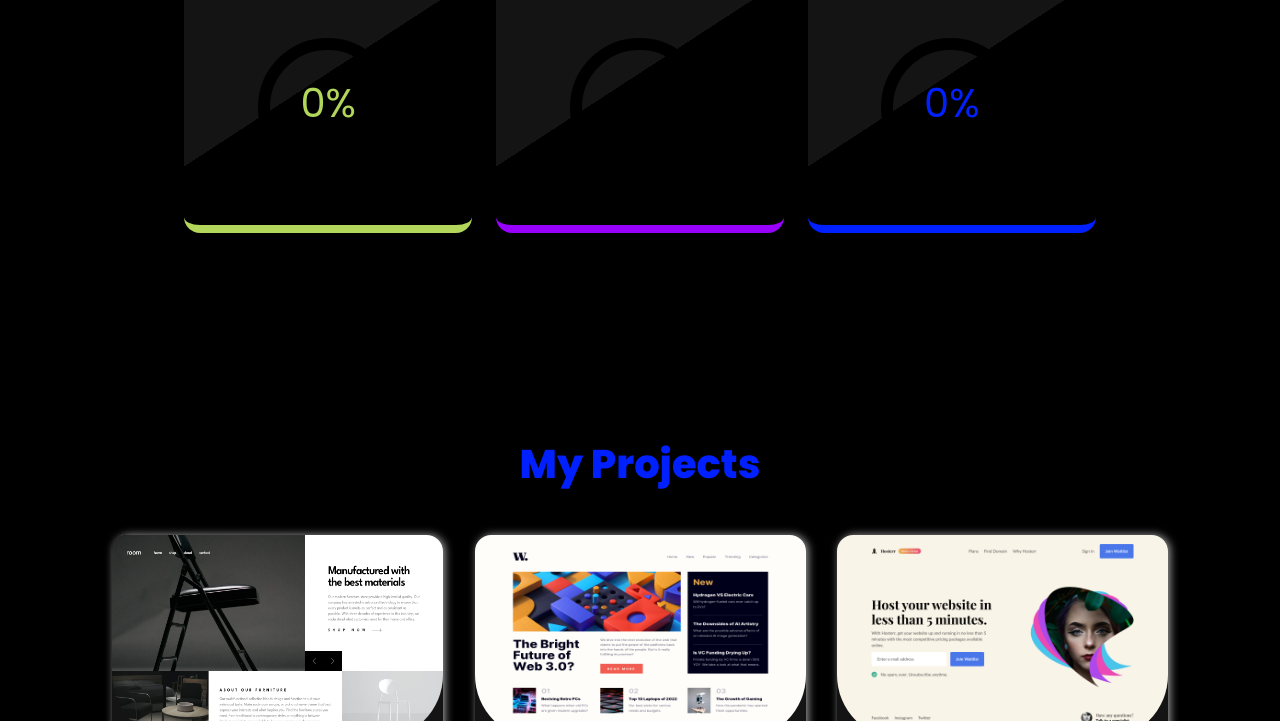
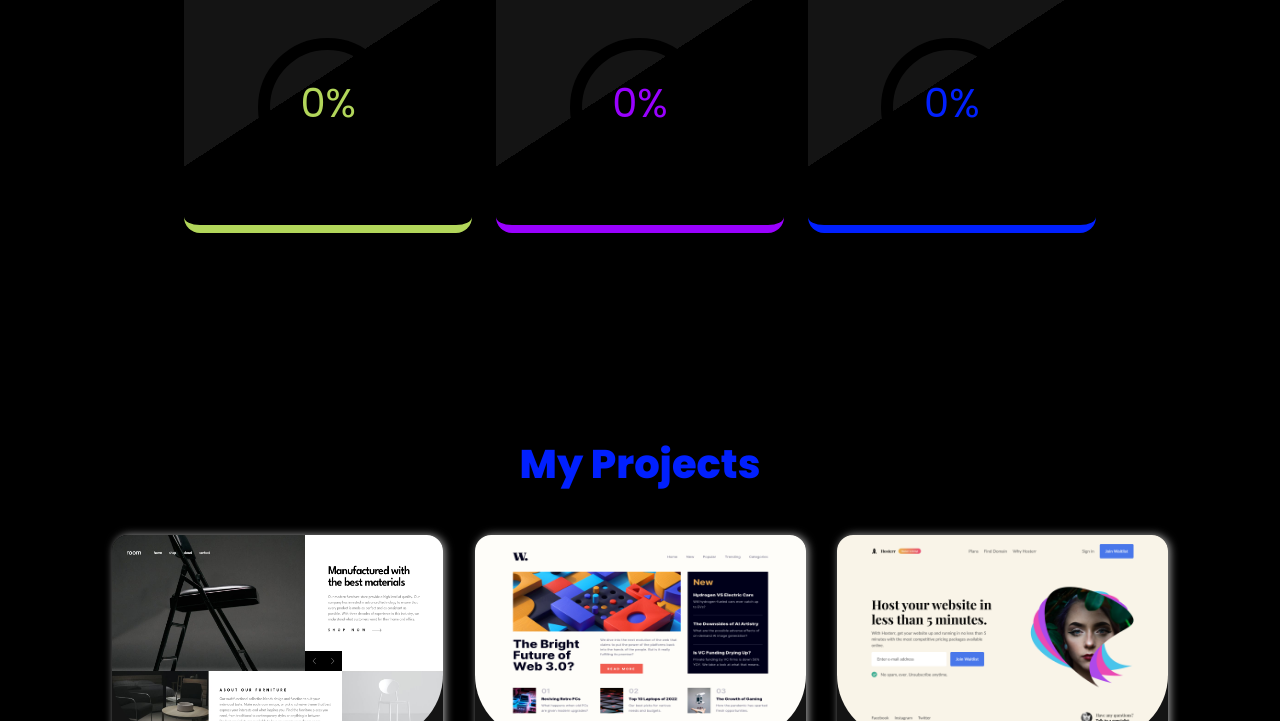
Before and after one commit to kerolos23/thekero, a plain HTML site: page index.html in a window 1280 px wide. Shown: the part 2142-2863 px from the top of the page. Drawn offline with nearby package versions, Linux system fonts and the light colour scheme; a web font is replaced by a local one.

Commit message:
Update index.html

```diff
--- a/index.html
+++ b/index.html
@@ -237,7 +237,7 @@
                     </div>
                     </div>
                     <div style="display: flex; justify-content: center;">
-                        <span class="srcl scrl_color_boot" data-text="0%"></span>
+                        <span class="srcl scrl_color_boot">0%</span>
                     </div>
                     <svg width="65%" height="100%" version="1.1" xmlns="http://www.w3.org/2000/svg">
                         <linearGradient id="d28fff9901ff" x1="0%" y1="0%" x2="100%" y2="100%">
```
